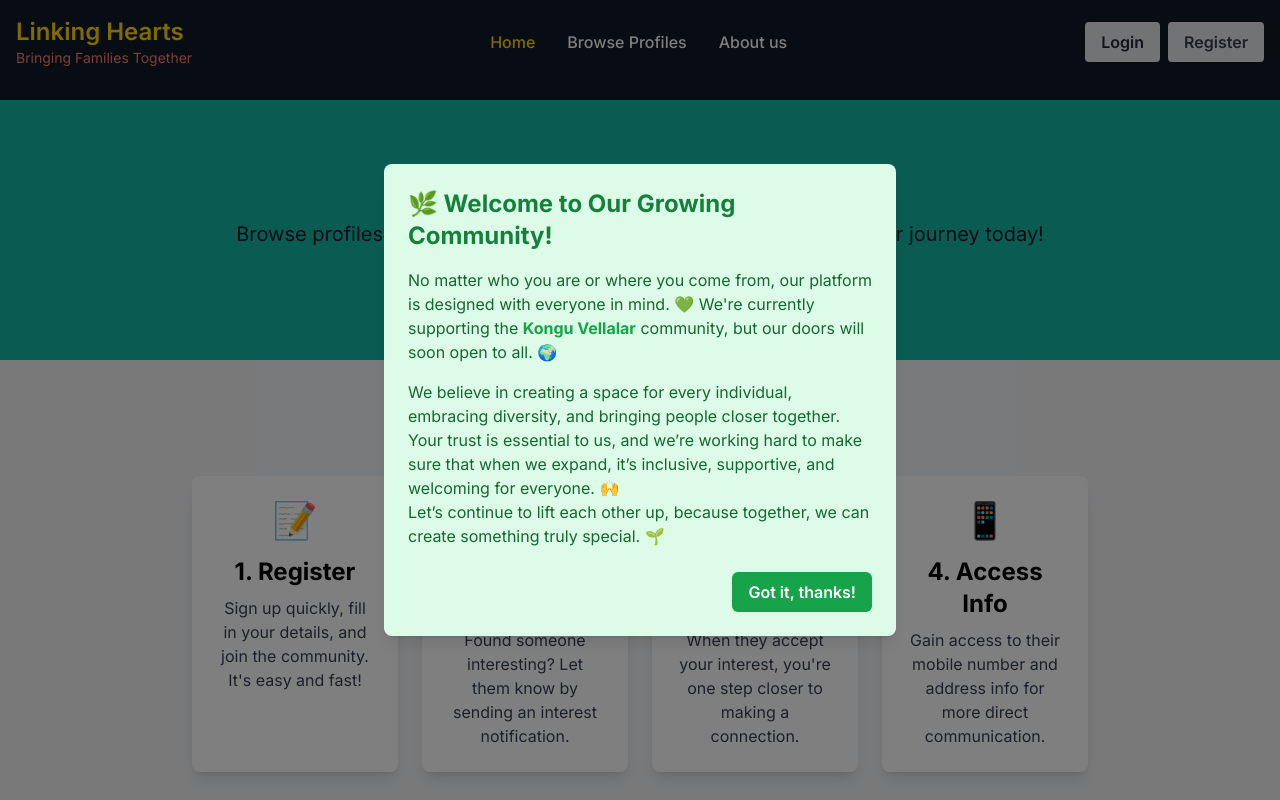
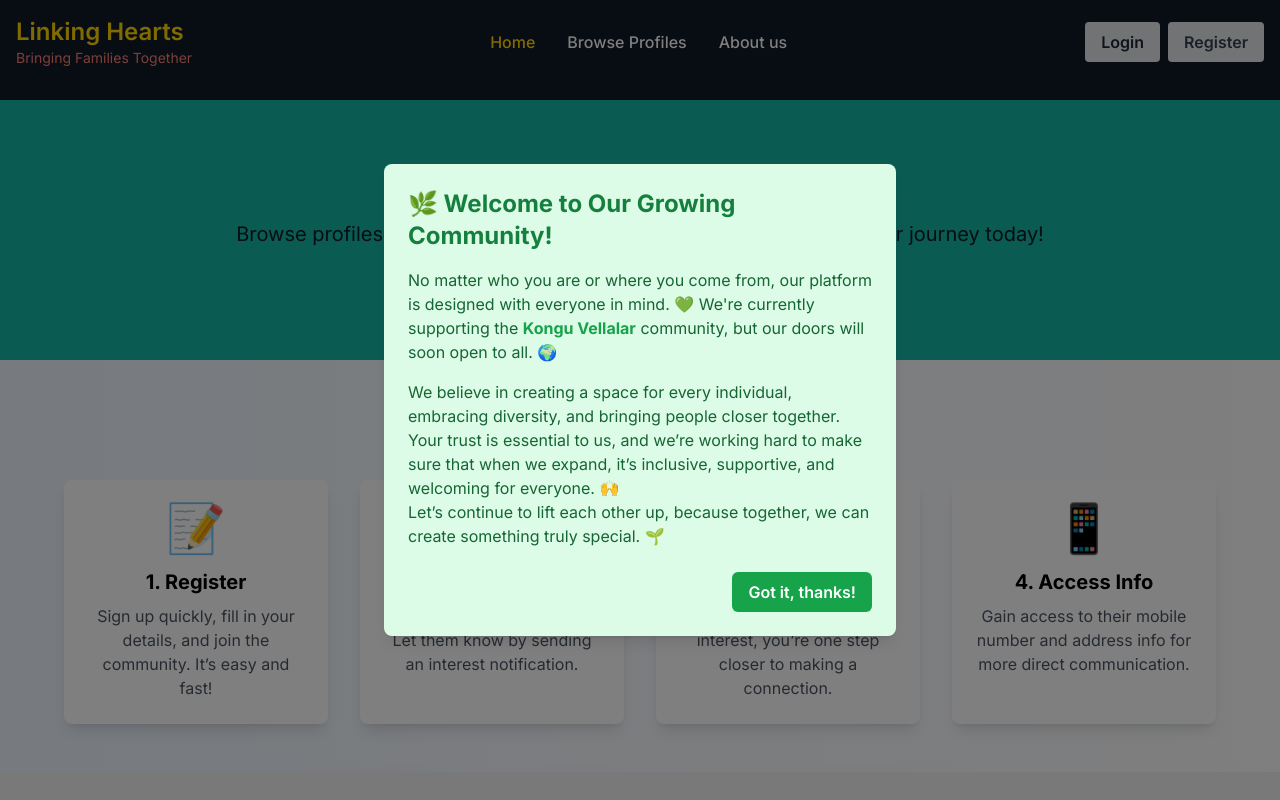
Before and after one commit to chelladurai-1997/interesting-stories, a Next.js app: page / in a window 1280 px wide. Shown: the top 800 px of the page. Built offline with nearby package versions, Linux system fonts and the light colour scheme.

Commit message:
feat: minor dashboard ui updates

```diff
--- a/app/components/molecules/WelcomeBanner/WelcomeBanner.tsx
+++ b/app/components/molecules/WelcomeBanner/WelcomeBanner.tsx
@@ -5,47 +5,56 @@ import React, { useState, useEffect } from "react";
 
 const HowItWorks = () => {
   return (
-    <div className="bg-gray-100 py-12 ">
-      {" "}
-      {/* Background and spacing for the section */}
-      <div className="max-w-4xl mx-auto text-center">
-        <h2 className="text-3xl font-bold text-gray-900 mb-8">How It Works</h2>
-        <div className="grid grid-cols-1 md:grid-cols-4 gap-6">
+    <div className="bg-gradient-to-r from-blue-50 to-white py-12">
+      {/* Background gradient and spacing for the section */}
+      <div className="max-w-6xl mx-auto text-center px-4 md:px-0">
+        <h2 className="text-4xl font-semibold text-gray-800 mb-8">
+          How It Works
+        </h2>
+        <div className="grid grid-cols-1 md:grid-cols-2 lg:grid-cols-4 gap-8">
           {/* Step 1 - Register */}
-          <div className="p-6 bg-white shadow-lg rounded-lg transform transition duration-300 ">
-            <div className="text-4xl text-teal-500 mx-auto mb-4">📝</div>
-            <h3 className="text-2xl font-bold mb-2">1. Register</h3>
-            <p className="text-gray-700">
+          <div className="p-6 bg-white shadow-lg rounded-lg transform transition-all duration-300 hover:scale-105">
+            <div className="text-5xl text-teal-500 mx-auto mb-4 animate-fadeIn">
+              📝
+            </div>
+            <h3 className="text-xl font-bold mb-2">1. Register</h3>
+            <p className="text-gray-600">
               Sign up quickly, fill in your details, and join the community.
-              It's easy and fast!
+              It’s easy and fast!
             </p>
           </div>
 
           {/* Step 2 - Send Interest */}
-          <div className="p-6 bg-white shadow-lg rounded-lg transform transition duration-300 ">
-            <div className="text-4xl text-red-500 mx-auto mb-4">❤️</div>
-            <h3 className="text-2xl font-bold mb-2">2. Send Interest</h3>
-            <p className="text-gray-700">
+          <div className="p-6 bg-white shadow-lg rounded-lg transform transition-all duration-300 hover:scale-105">
+            <div className="text-5xl text-red-500 mx-auto mb-4 animate-slideIn">
+              ❤️
+            </div>
+            <h3 className="text-xl font-bold mb-2">2. Send Interest</h3>
+            <p className="text-gray-600">
               Found someone interesting? Let them know by sending an interest
               notification.
             </p>
           </div>
 
           {/* Step 3 - Interest Accepted */}
-          <div className="p-6 bg-white shadow-lg rounded-lg transform transition duration-300 ">
-            <div className="text-4xl text-green-500 mx-auto mb-4">✅</div>
-            <h3 className="text-2xl font-bold mb-2">3. Interest Accepted</h3>
-            <p className="text-gray-700">
-              When they accept your interest, you're one step closer to making a
+          <div className="p-6 bg-white shadow-lg rounded-lg transform transition-all duration-300 hover:scale-105">
+            <div className="text-5xl text-green-500 mx-auto mb-4 animate-rotate">
+              ✅
+            </div>
+            <h3 className="text-xl font-bold mb-2">3. Interest Accepted</h3>
+            <p className="text-gray-600">
+              When they accept your interest, you’re one step closer to making a
               connection.
             </p>
           </div>
 
           {/* Step 4 - Access Information */}
-          <div className="p-6 bg-white shadow-lg rounded-lg transform transition duration-300 ">
-            <div className="text-4xl text-blue-500 mx-auto mb-4">📱</div>
-            <h3 className="text-2xl font-bold mb-2">4. Access Info</h3>
-            <p className="text-gray-700">
+          <div className="p-6 bg-white shadow-lg rounded-lg transform transition-all duration-300 hover:scale-105">
+            <div className="text-5xl text-blue-500 mx-auto mb-4 animate-fadeIn">
+              📱
+            </div>
+            <h3 className="text-xl font-bold mb-2">4. Access Info</h3>
+            <p className="text-gray-600">
               Gain access to their mobile number and address info for more
               direct communication.
             </p>
--- a/app/components/organism/Dashboard/Dashboard.tsx
+++ b/app/components/organism/Dashboard/Dashboard.tsx
@@ -118,14 +118,14 @@ const Tabs: React.FC<{
   return (
     <div className="mb-4 border-b border-gray-200 dark:border-gray-700">
       <ul
-        className="flex flex-wrap -mb-px text-sm font-medium text-center"
+        className="flex justify-center flex-wrap -mb-px text-sm font-medium"
         role="tablist"
       >
         {[
           { tab: "received", label: "Received", count: receivedCount },
           { tab: "sent", label: "Sent", count: sentCount },
         ].map(({ tab, label, count }) => (
-          <li className="me-2" role="presentation" key={tab}>
+          <li role="presentation" key={tab} className="mx-2">
             <button
               className={`inline-block p-4 border-b-2 rounded-t-lg ${
                 activeParentTab === tab
@@ -210,7 +210,6 @@ const InterestSection: React.FC<{
               <th className="border border-gray-300 p-2">Profile</th>
               <th className="border border-gray-300 p-2">Status</th>
               <th className="border border-gray-300 p-2">Created At</th>
-              <th className="border border-gray-300 p-2">Action</th>
             </tr>
           </thead>
           <tbody>
@@ -236,11 +235,6 @@ const InterestSection: React.FC<{
                 <td className="border border-gray-300 p-2 text-center">
                   {new Date(interest.createdAt).toLocaleString()}
                 </td>
-                <td className="border border-gray-300 p-2 text-center">
-                  <button className="px-4 py-2 bg-blue-600 text-white rounded-lg hover:bg-blue-700 transition-colors duration-300">
-                    Action
-                  </button>
-                </td>
               </tr>
             ))}
           </tbody>
--- a/app/components/organism/ProfileDetail/ProfileDetail.tsx
+++ b/app/components/organism/ProfileDetail/ProfileDetail.tsx
@@ -120,7 +120,7 @@ const ProfileDetail: React.FC = () => {
 
       switch (currentSentInterestStatus) {
         case InterestStatus.ACCEPTED:
-          message = `Your interest has been accepted 🎉 You can now view the mobile number 📱 and address 🏡 in the contact information section✨`;
+          message = `Great news! Your interest has been accepted 🎉. You can now view the mobile number 📱 and address 🏡 in the contact information section. Exciting times ahead! ✨`;
           break;
         case InterestStatus.PENDING:
           message = `Your interest is pending.`;
```
